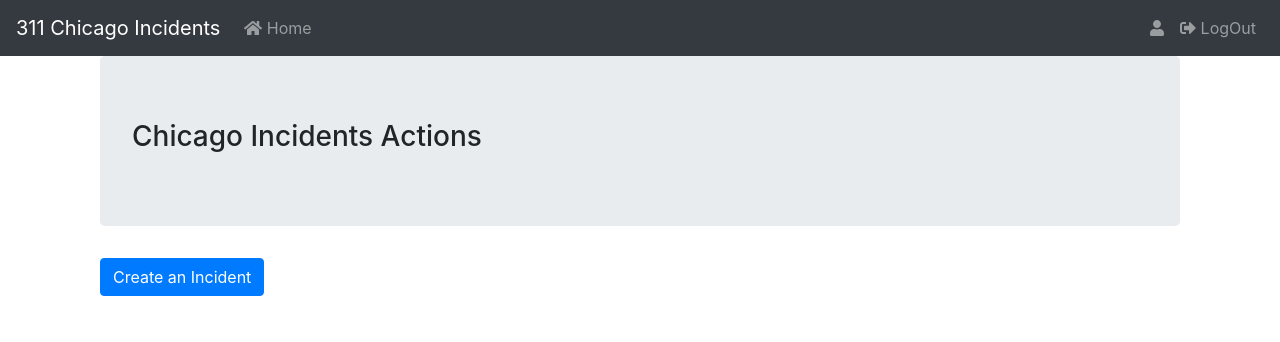
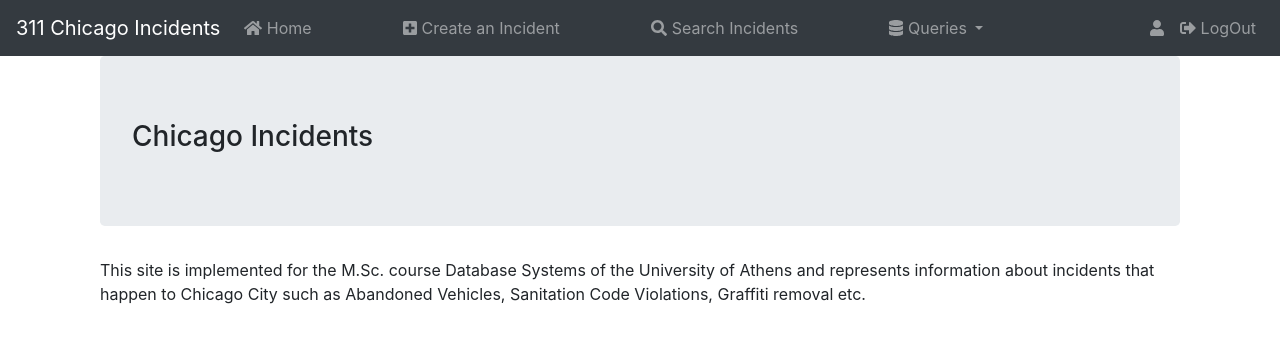
Before and after one commit to vtsiatouras/311-chicago-incidents, a Vue app in the folder frontend/: page / in a window 1280 px wide. Shown: the top 342 px of the page. Built offline with nearby package versions, Linux system fonts and the light colour scheme; sample sign-in values are in the browser's storage.

Commit message:
[feat]: added nav bar button elements

```diff
--- a/frontend/src/App.vue
+++ b/frontend/src/App.vue
@@ -8,6 +8,36 @@
             <font-awesome-icon icon="home" />
             Home
           </router-link>
+        </li>
+      </div>
+
+      <div v-if="currentUser" class="navbar-nav mr-auto">
+        <li class="nav-item">
+          <router-link to="/create-incident" class="nav-link">
+            <font-awesome-icon icon="plus-square" />
+            Create an Incident
+          </router-link>
+        </li>
+      </div>
+
+      <div v-if="currentUser" class="navbar-nav mr-auto">
+        <li class="nav-item">
+          <router-link to="" class="nav-link">
+            <font-awesome-icon icon="search" />
+            Search Incidents
+          </router-link>
+        </li>
+      </div>
+
+      <div v-if="currentUser" class="navbar-nav mr-auto">
+        <li class="nav-item" >
+          <b-nav-item-dropdown id="dropdown dropdown-head-button" variant="dark">
+            <template slot="button-content">
+              <font-awesome-icon icon="database" />
+              Queries
+            </template>
+            <b-dropdown-item>1. Total requests per type</b-dropdown-item>
+          </b-nav-item-dropdown>
         </li>
       </div>
 
--- a/frontend/src/components/Home.vue
+++ b/frontend/src/components/Home.vue
@@ -1,11 +1,11 @@
 <template>
   <div class="container">
     <header class="jumbotron">
-      <h3>Chicago Incidents Actions</h3>
+      <h3>Chicago Incidents</h3>
     </header>
-    <button class="btn btn-primary" @click="$router.push('create-incident')">
-      Create an Incident
-    </button>
+    This site is implemented for the M.Sc. course Database Systems of the University of Athens and represents
+    information about incidents that happen to Chicago City such as Abandoned Vehicles, Sanitation Code Violations,
+    Graffiti removal etc.
   </div>
 </template>
 
--- a/frontend/src/main.js
+++ b/frontend/src/main.js
@@ -14,12 +14,15 @@ import {
     faUser,
     faUserPlus,
     faSignInAlt,
-    faSignOutAlt
+    faSignOutAlt,
+    faPlusSquare,
+    faSearch,
+    faDatabase
 } from '@fortawesome/free-solid-svg-icons';
 import axios from 'axios';
 import AuthService from './services/auth.service'
 
-library.add(faHome, faUser, faUserPlus, faSignInAlt, faSignOutAlt);
+library.add(faHome, faUser, faUserPlus, faSignInAlt, faSignOutAlt, faPlusSquare, faSearch, faDatabase);
 
 Vue.config.productionTip = false;
 
```
